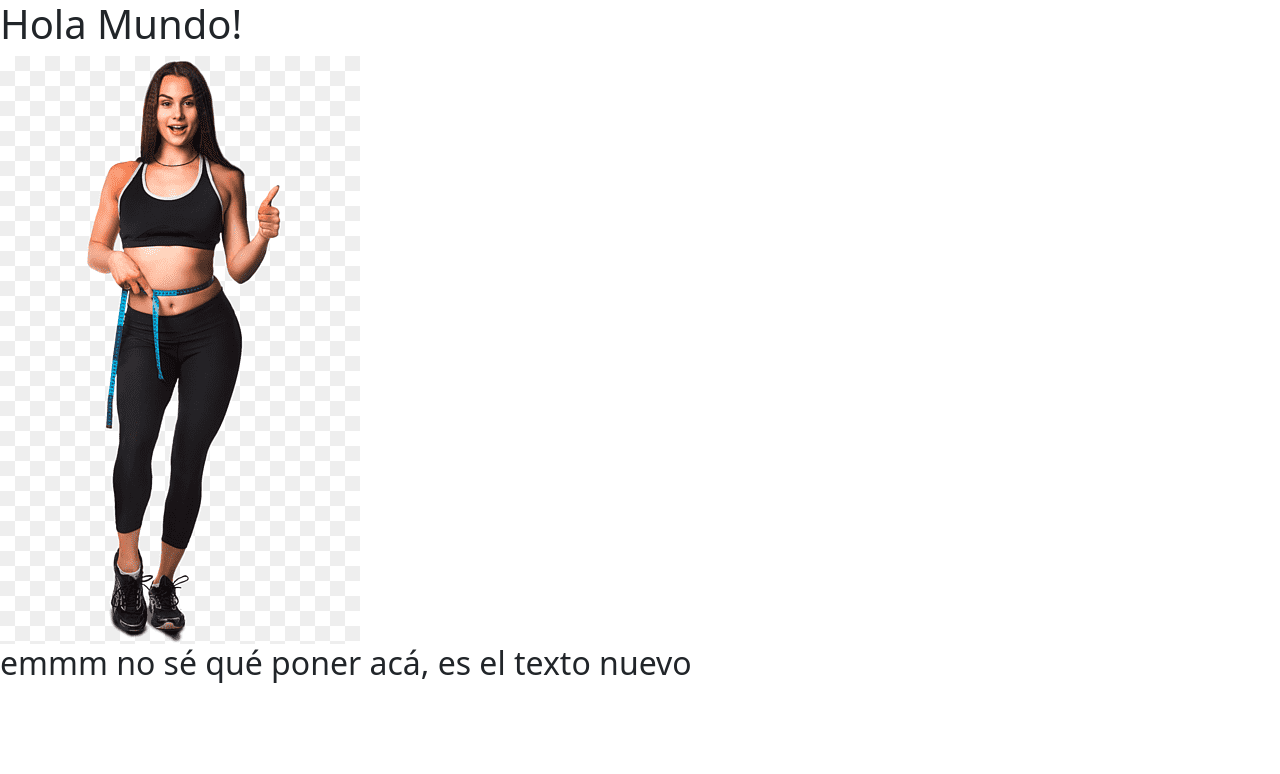
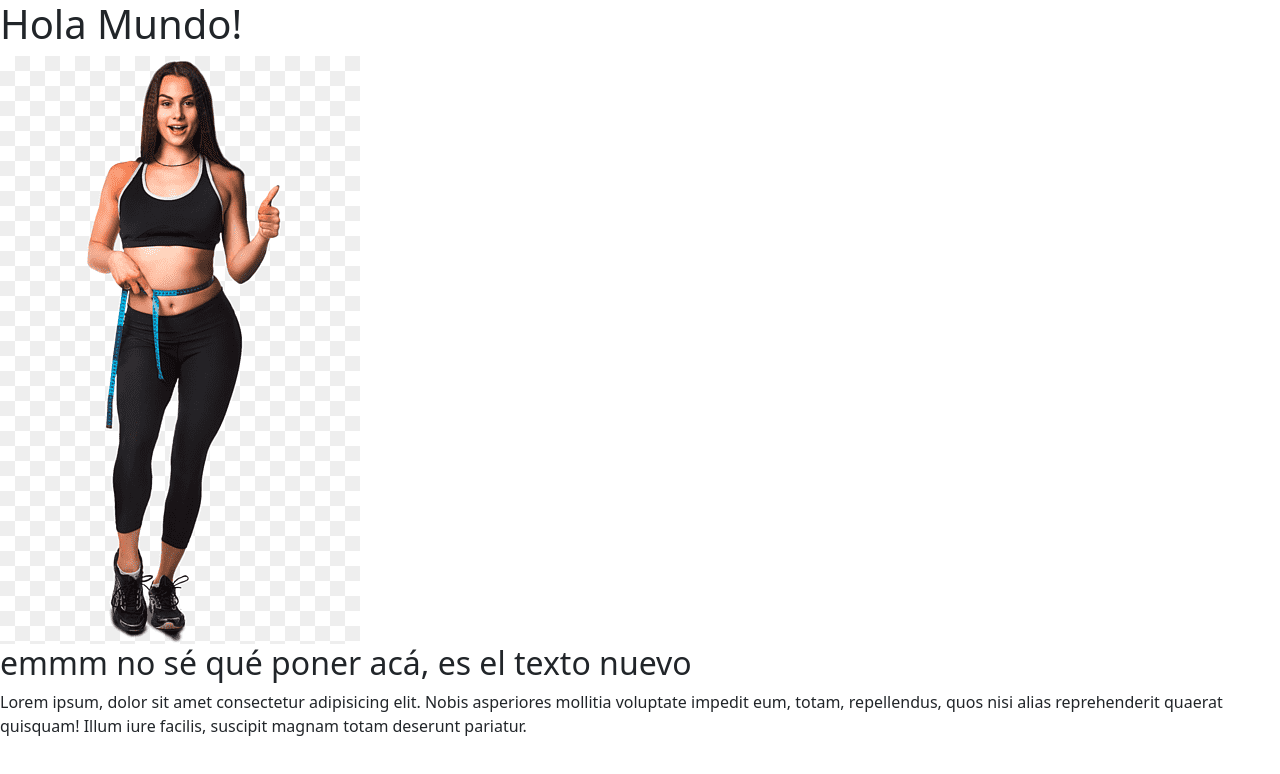
Before and after one commit to MaruAballay/ejemplo, a plain HTML site: page index.html in a window 1280 px wide. Drawn offline with nearby package versions, Linux system fonts and the light colour scheme.

Commit message:
agrego parrafo

```diff
--- a/index.html
+++ b/index.html
@@ -20,6 +20,12 @@
     <div>
       <img src="img/mujerfit1.png" alt="mujerfit" />
       <h2>emmm no sé qué poner acá, es el texto nuevo</h2>
+      <p>
+        Lorem ipsum, dolor sit amet consectetur adipisicing elit. Nobis
+        asperiores mollitia voluptate impedit eum, totam, repellendus, quos nisi
+        alias reprehenderit quaerat quisquam! Illum iure facilis, suscipit
+        magnam totam deserunt pariatur.
+      </p>
     </div>
     <script
       src="https://cdn.jsdelivr.net/npm/bootstrap@5.1.3/dist/js/bootstrap.bundle.min.js"
```
